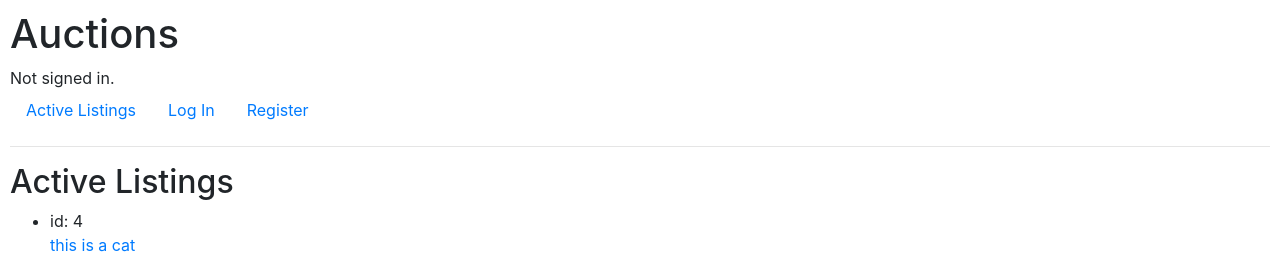
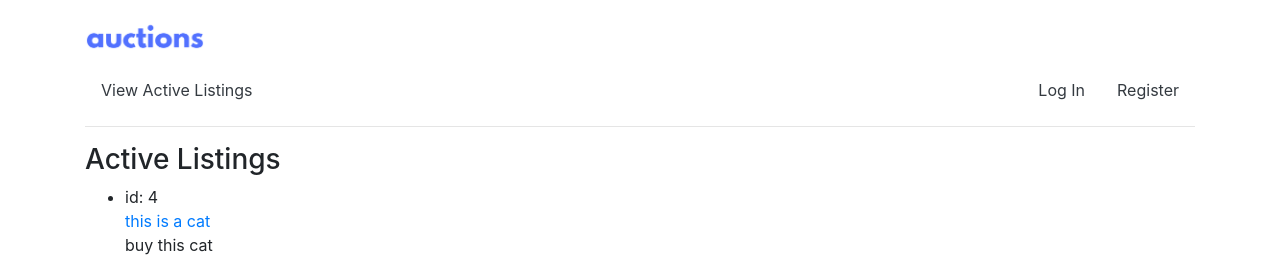
Before and after one commit to gsurmanski/commerce, a Django app: page / in a window 1280 px wide. Shown: the top 258 px of the page. Run offline with Django 3.2, Linux system fonts and the light colour scheme; data comes from the database, SQL or seed files in the repository; both versions use the stored data as it was after the commit; some libraries are stand-ins or nearby versions.

Commit message:
starting to figure out layout

```diff
--- a/commerce/auctions/templates/auctions/index.html
+++ b/commerce/auctions/templates/auctions/index.html
@@ -1,7 +1,7 @@
 {% extends "auctions/layout.html" %}
 
 {% block body %}
-    <h2>Active Listings</h2>
+    <h3>Active Listings</h3>
 
     <ul>
         {% for listing in listings %}
--- a/commerce/auctions/templates/auctions/layout.html
+++ b/commerce/auctions/templates/auctions/layout.html
@@ -8,36 +8,42 @@
         <link href="{% static 'auctions/styles.css' %}" rel="stylesheet">
     </head>
     <body>
-        <h1>Auctions</h1>
-        <div>
-            {% if user.is_authenticated %}
-                Signed in as <strong>{{ user.username }}</strong>.
-            {% else %}
-                Not signed in.
-            {% endif %}
-        </div>
+        <div class="container">
+            <a href="{% url 'index' %}"><img src="{% static 'auctions.png' %}" width="120" height="60"></a>
+
+            <div class="d-flex justify-content-between"> <!-- Flexbox container -->
                 <ul class="nav">
                     <li class="nav-item">
-                <a class="nav-link" href="{% url 'index' %}">Active Listings</a>
+                        <a class="nav-link text-dark" href="{% url 'index' %}">View Active Listings</a>
                     </li>
                     {% if user.is_authenticated %}
                     <li class="nav-item">
-                    <a class="nav-link" href="{% url 'create_listing' %}">Create Listing</a>
+                        <a class="nav-link text-dark" href="{% url 'create_listing' %}">Create Listing</a>
+                    </li>
+                    {% endif %}
+                </ul>
+
+                <ul class="nav">
+                    {% if user.is_authenticated %}
+                        <li class="nav-item nav-link">
+                            Signed in as <strong>{{ user.username }}</strong>
                         </li>
                         <li class="nav-item">
-                    <a class="nav-link" href="{% url 'logout' %}">Log Out</a>
+                            <a class="nav-link text-dark" href="{% url 'logout' %}">Log Out</a>
                         </li>
                     {% else %}
                         <li class="nav-item">
-                    <a class="nav-link" href="{% url 'login' %}">Log In</a>
+                            <a class="nav-link text-dark" href="{% url 'login' %}">Log In</a>
                         </li>
                         <li class="nav-item">
-                    <a class="nav-link" href="{% url 'register' %}">Register</a>
+                            <a class="nav-link text-dark" href="{% url 'register' %}">Register</a>
                         </li>
                     {% endif %}
                 </ul>
+            </div>
             <hr>
             {% block body %}
             {% endblock %}
+        </div>
     </body>
 </html>
```
Also changed, not shown: commerce/auctions/static/auctions.png (added), commerce/db.sqlite3. Lines whose indentation alone changed are shown as unchanged.
